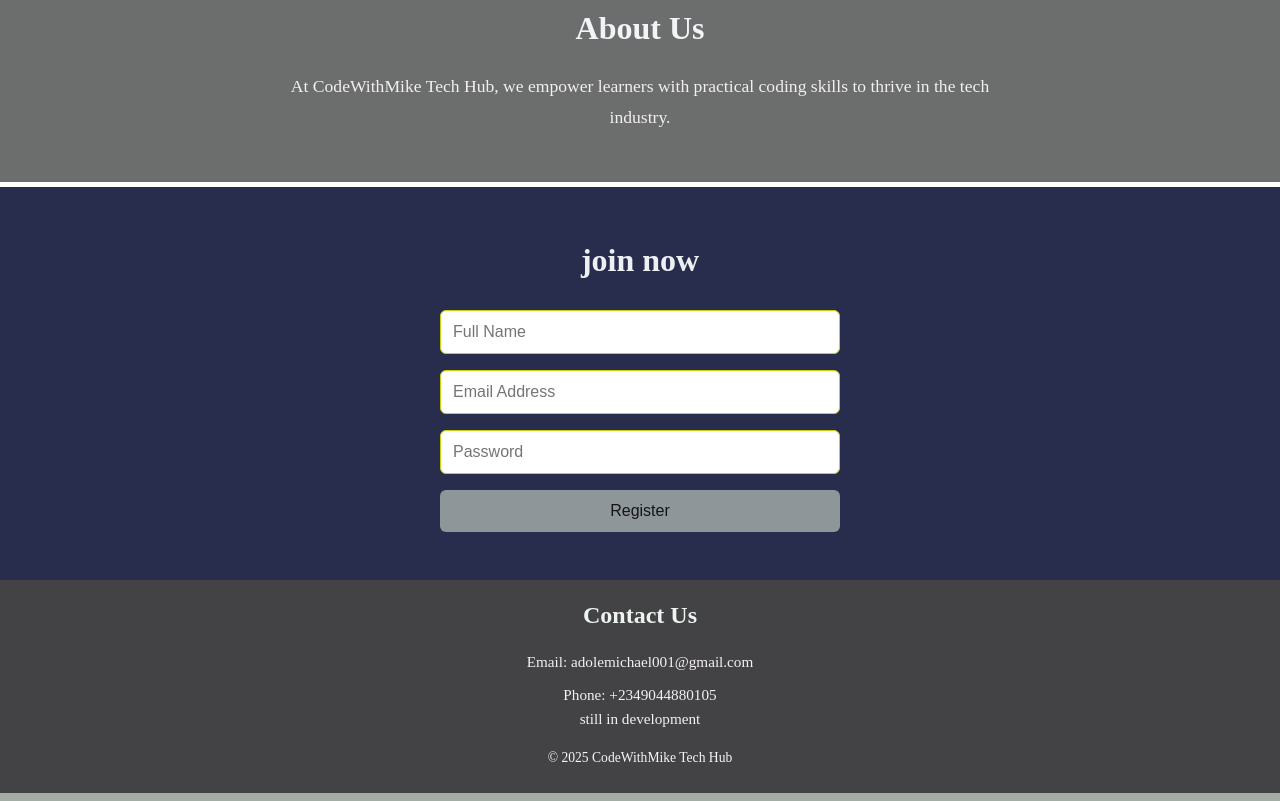
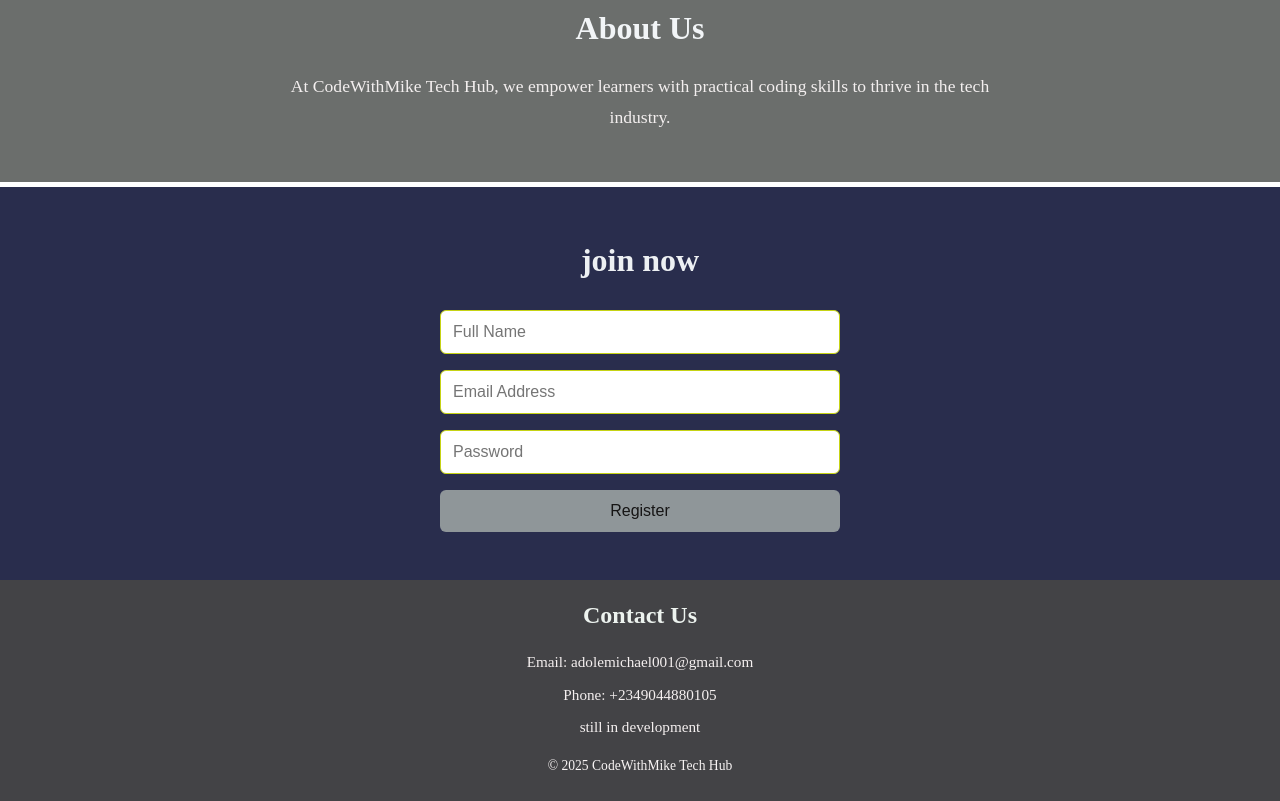
Before and after one commit to ochoyama/codewithmichaelhub, a plain HTML site: page index.html in a window 1280 px wide. Shown: the part 1609-2410 px from the top of the page. Drawn offline with Linux system fonts and the light colour scheme.

Commit message:
Update index.html

```diff
--- a/index.html
+++ b/index.html
@@ -117,7 +117,8 @@
   <footer id="contact" class="footer">
     <h2>Contact Us</h2>
     <p>Email: adolemichael001@gmail.com</p>
-    <p>Phone: +2349044880105 <br> still in development</p>
+    <p>Phone: +2349044880105 </p>
+    <p>still in development</p>
     <p>&copy; 2025 CodeWithMike Tech Hub</p>
   </footer>
 
```
